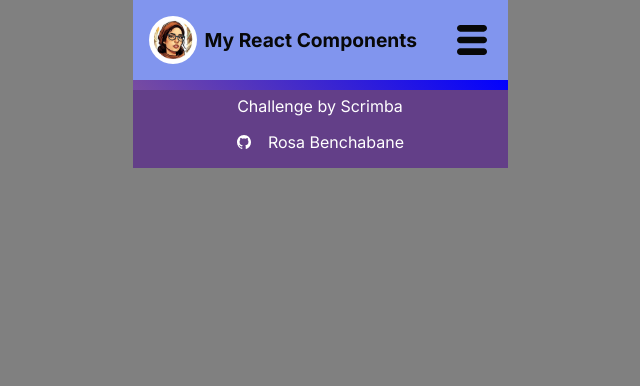
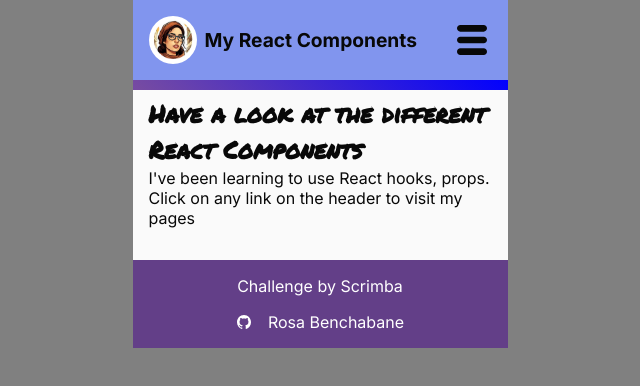
Before and after one commit to RosaBen/react-components-scrimba, a React (Vite) app: page / in a window 1280 px wide. Shown: the top 386 px of the page, without its empty margins (320-960 px from the left). Built offline with nearby package versions, Linux system fonts and the light colour scheme.

Commit message:
added homepage

```diff
--- a/src/App.jsx
+++ b/src/App.jsx
@@ -26,8 +26,6 @@ import "./assets/styles/responsive.css";
 
 // scripts
 import useToggle from "./assets/hooks/useToggle";
-import { pages } from "./assets/scripts/data";
-import { randomIndex } from "./assets/scripts/utils";
 
 const ToggleContext = createContext();
 
--- a/src/assets/scripts/utils.js
+++ b/src/assets/scripts/utils.js
@@ -3,7 +3,3 @@ export function capitalizeLetter (word) {
   return `${firstLetter}${word.slice(1)}`;
 
 }
-
-export function randomIndex (arr) {
-  return Math.floor(Math.random() * arr.length);
-}
--- a/src/assets/styles/main.css
+++ b/src/assets/styles/main.css
@@ -9,7 +9,8 @@ main.banners,
 main.testimonials,
 main.cards,
 main.toasts,
-main.tooltips {
+main.tooltips,
+main.home {
   display: grid;
   place-items: center;
   padding: 1rem 1rem 2rem;
--- a/src/pages/Home.jsx
+++ b/src/pages/Home.jsx
@@ -1,3 +1,11 @@
 export default function Home() {
-  return <></>;
+  return (
+    <main className="home">
+      <h2>Have a look at the different React Components</h2>
+      <p>
+        I've been learning to use React hooks, props. Click on any link on the
+        header to visit my pages
+      </p>
+    </main>
+  );
 }
```
Also changed, not shown: src/assets/images/polygon.svg (added).
